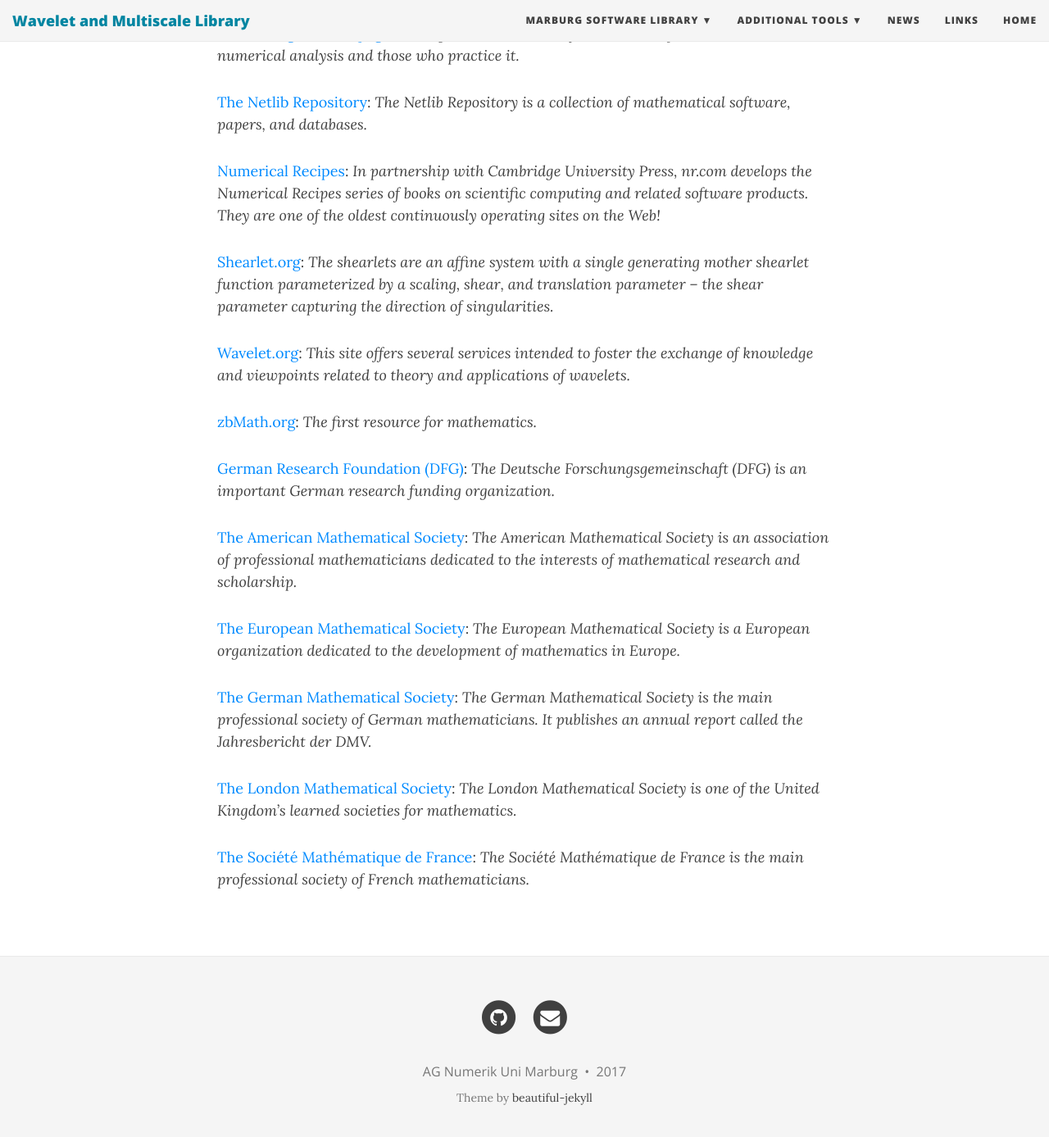
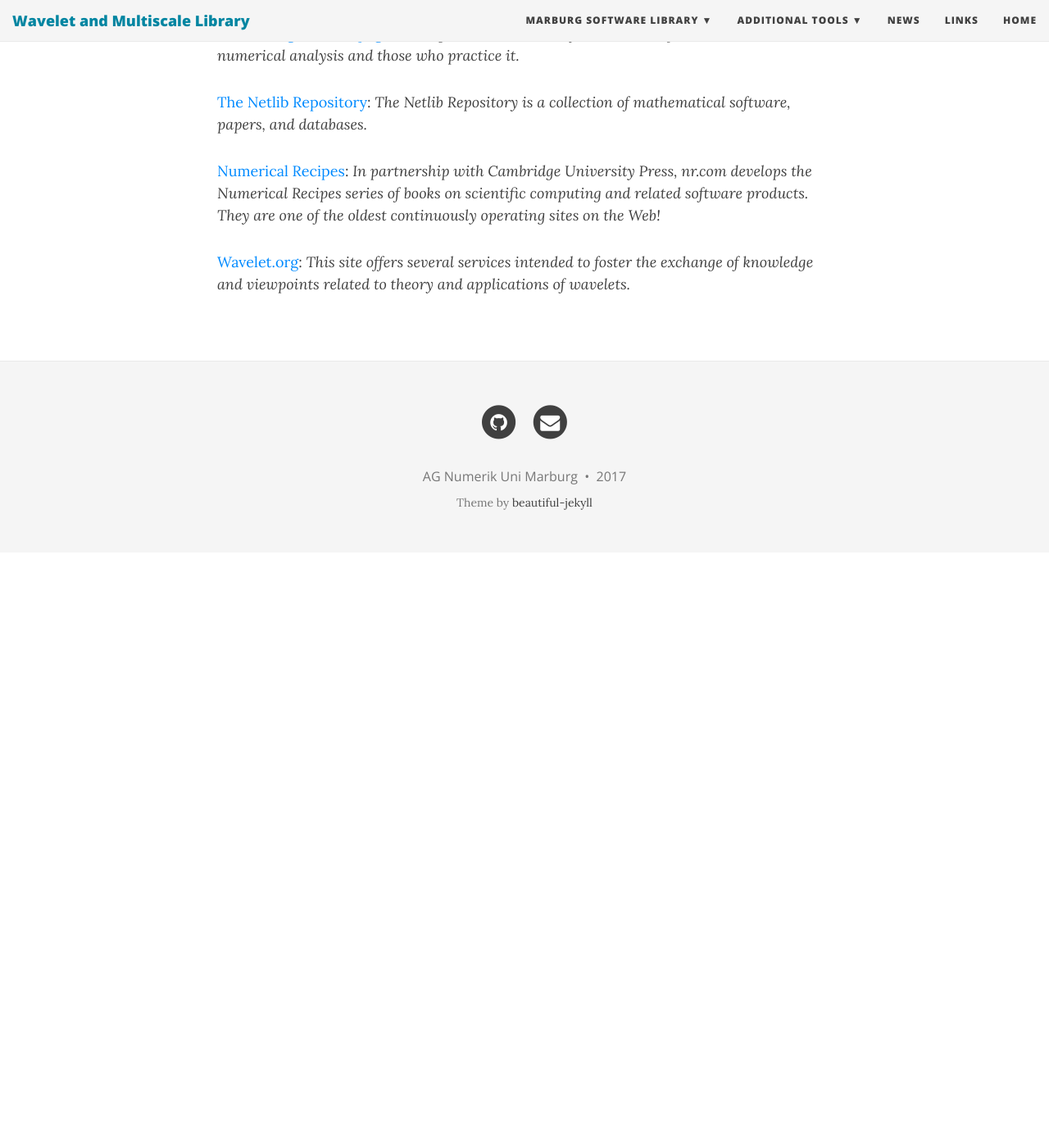
Before and after one commit to agnumerikunimarburg/agnumerikunimarburg.github.io, a Jekyll site: the page built from links.md, in a window 1280 px wide and 1400 px high, scrolled down 1268 px. Shown: the top 1387 px of the window at 82% size. Built offline with Jekyll 4.4.1, drawn with Linux system fonts in a browser that asks for light colours; nearby versions of some CDN libraries; after the commit the page ends 1942 px from its top, so only the background shows below that.

Commit message:
Update links.md

```diff
--- a/links.md
+++ b/links.md
@@ -27,26 +27,10 @@
 
 [Github tutorial](https://guides.github.com/introduction/getting-your-project-on-github/): _10 minute tutorial about github._
 
-[The NA Digest homepage](): _NA Digest is a collection of articles on topics related to numerical analysis and those who practice it._
+[The NA Digest homepage](http://www.netlib.org/): _NA Digest is a collection of articles on topics related to numerical analysis and those who practice it._
 
-[The Netlib Repository](): _The Netlib Repository is a collection of mathematical software, papers, and databases._
+[The Netlib Repository](http://www.netlib.org/): _The Netlib Repository is a collection of mathematical software, papers, and databases._
 
-[Numerical Recipes](): _In partnership with Cambridge University Press, nr.com develops the Numerical Recipes series of books on scientific computing and related software products. They are one of the oldest continuously operating sites on the Web!_
+[Numerical Recipes](http://www.nr.com/): _In partnership with Cambridge University Press, nr.com develops the Numerical Recipes series of books on scientific computing and related software products. They are one of the oldest continuously operating sites on the Web!_
 
-[Shearlet.org](): _The shearlets are an affine system with a single generating mother shearlet function parameterized by a scaling, shear, and translation parameter -- the shear parameter capturing the direction of singularities._
-
-[Wavelet.org](): _This site offers several services intended to foster the exchange of knowledge and viewpoints related to theory and applications of wavelets._
-
-[zbMath.org](): _The first resource for mathematics._
-
-[German Research Foundation (DFG)](): _The Deutsche Forschungsgemeinschaft (DFG) is an important German research funding organization._
-
-[The American Mathematical Society](): _The American Mathematical Society is an association of professional mathematicians dedicated to the interests of mathematical research and scholarship._
-
-[The European Mathematical Society](): _The European Mathematical Society is a European organization dedicated to the development of mathematics in Europe._
-
-[The German Mathematical Society](): _The German Mathematical Society is the main professional society of German mathematicians. It publishes an annual report called the Jahresbericht der DMV._
-
-[The London Mathematical Society](): _The London Mathematical Society is one of the United Kingdom's learned societies for mathematics._
-
-[The Société Mathématique de France](): _The Société Mathématique de France is the main professional society of French mathematicians._
+[Wavelet.org](http://www.wavelet.org/): _This site offers several services intended to foster the exchange of knowledge and viewpoints related to theory and applications of wavelets._
```
